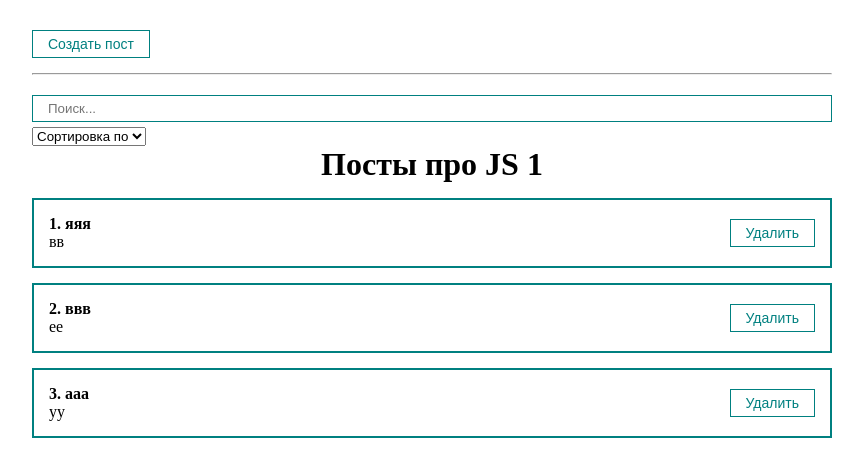
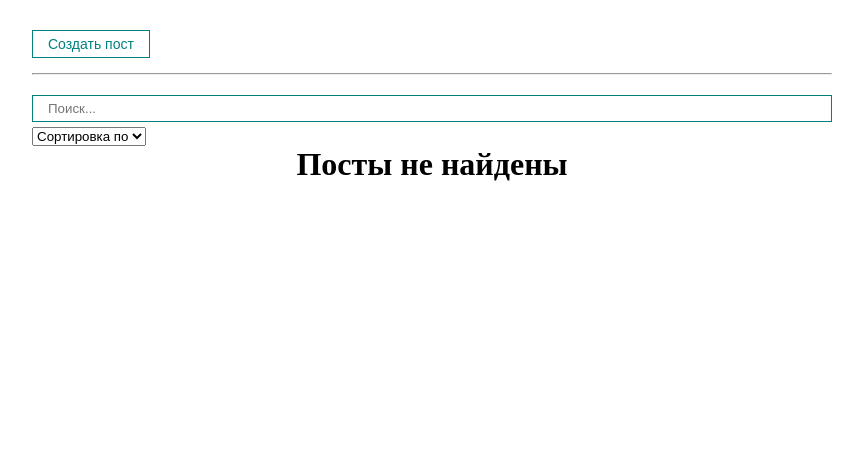
Before and after one commit to aychernov/mini-reactPosts, a React (Create React App) app: page / in a window 1280 px wide. Shown: the top 476 px of the page, without its empty margins (208-1071 px from the left). Built offline with nearby package versions, Linux system fonts and the light colour scheme.

Commit message:
create custom usePosts hook

```diff
--- a/src/App.js
+++ b/src/App.js
@@ -9,32 +9,20 @@
 import MySelect from "./components/UI/select/MySelect";
 import PostFilter from "./components/PostFilter";
 import MyModal from "./components/UI/MyModal/MyModal";
+import {usePosts} from "./hooks/usePost";
 
 function App() {
-    const [posts, setPosts] = useState([
-        {id: 1, title: 'яяя', body: 'вв'},
-        {id: 2, title: 'ввв', body: 'ее'},
-        {id: 3, title: 'ааа', body: 'уу'}
-    ]);
+    const [posts, setPosts] = useState([]);
 
     const [filter, setFilter] = useState({sort: '', query: ''})
-
     //Modal
     const [modal, setModal] = useState(false)
 
+    const sortedAndSearchPosts = usePosts(posts, filter.sort, filter.query)
 
-    const sortedPosts = useMemo(() => {
-        if (filter.sort) {
-            return [...posts].sort((a, b) => a[filter.sort].localeCompare(b[filter.sort]))
-        }
-        return posts;
-    }, [filter.sort, posts])
 
-    const sortedAndSearchPosts = useMemo(() => {
-        return sortedPosts.filter(post => post.title.toLowerCase().includes(filter.query))
-    }, [filter.query, sortedPosts]);
-
-    const createPost = (newPost) => {
+    const
+    createPost = (newPost) => {
         setPosts([...posts, newPost])
         setModal(false)
     }
@@ -46,11 +34,11 @@
 
     return (
         <div className="App">
-            <MyButton style={{marginTop: '30px' }}
-                onClick={() => setModal(true)}>
+            <MyButton style={{marginTop: '30px'}}
+                      onClick={() => setModal(true)}>
                 Создать пост
             </MyButton>
-            <MyModal visible={modal} setVisible={setModal} >
+            <MyModal visible={modal} setVisible={setModal}>
                 <PostForm create={createPost}/>
             </MyModal>
 
--- /dev/null
+++ b/src/hooks/usePost.js
@@ -0,0 +1,21 @@
+import {useMemo} from "react";
+
+export const useSortedPosts = (posts, sort) => {
+    const sortedPosts = useMemo(() => {
+        if (sort) {
+            return [...posts].sort((a, b) => a[sort].localeCompare(b[sort]))
+        }
+        return posts;
+    }, [sort, posts])
+    return sortedPosts
+}
+
+
+export const usePosts = (posts, sort, query) => {
+    const sortedPosts = useSortedPosts(posts, sort)
+
+    const sortedAndSearchPosts = useMemo(() => {
+        return sortedPosts.filter(post => post.title.toLowerCase().includes(query))
+    }, [query, sortedPosts]);
+    return sortedAndSearchPosts
+}
```
